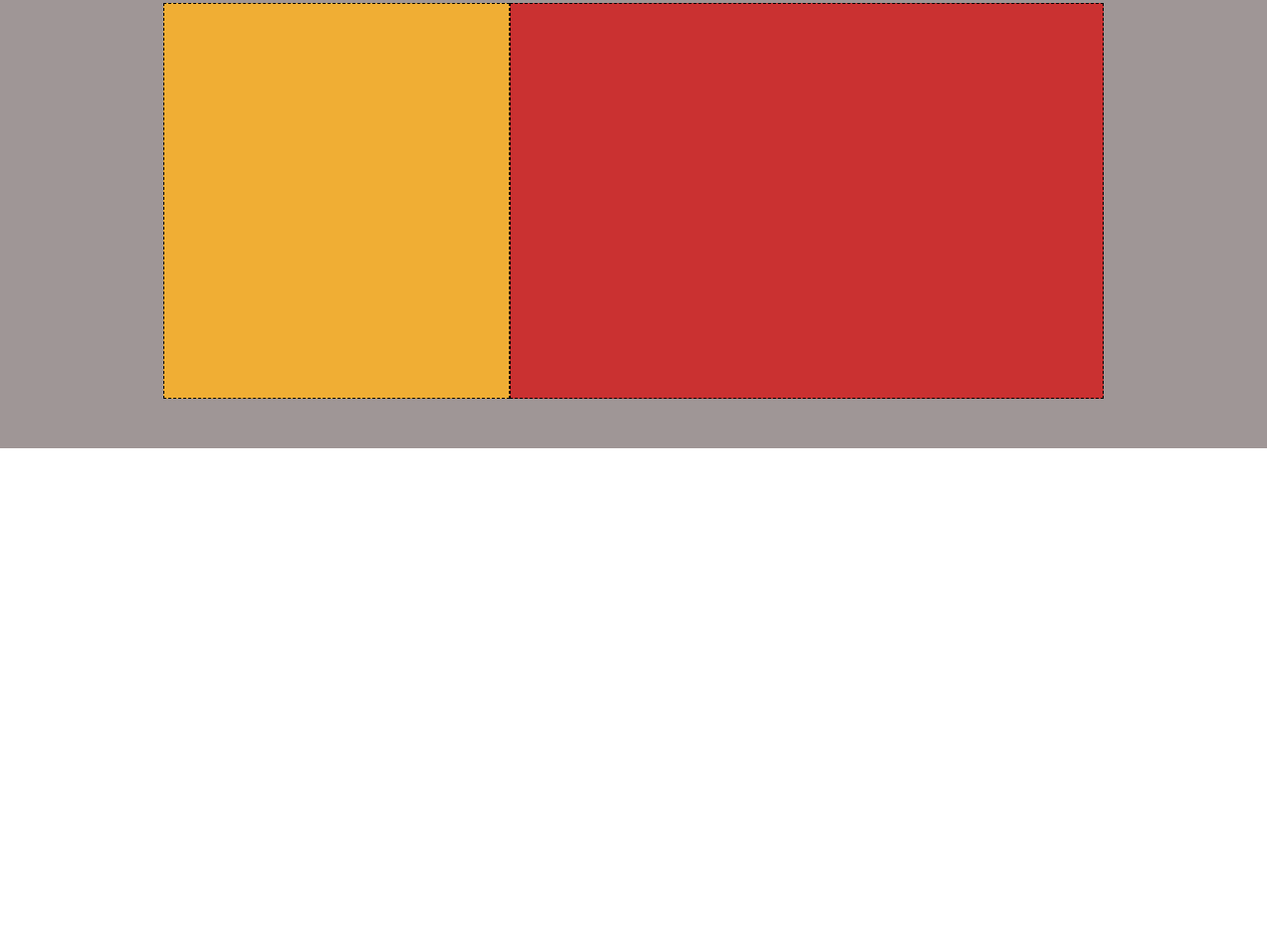
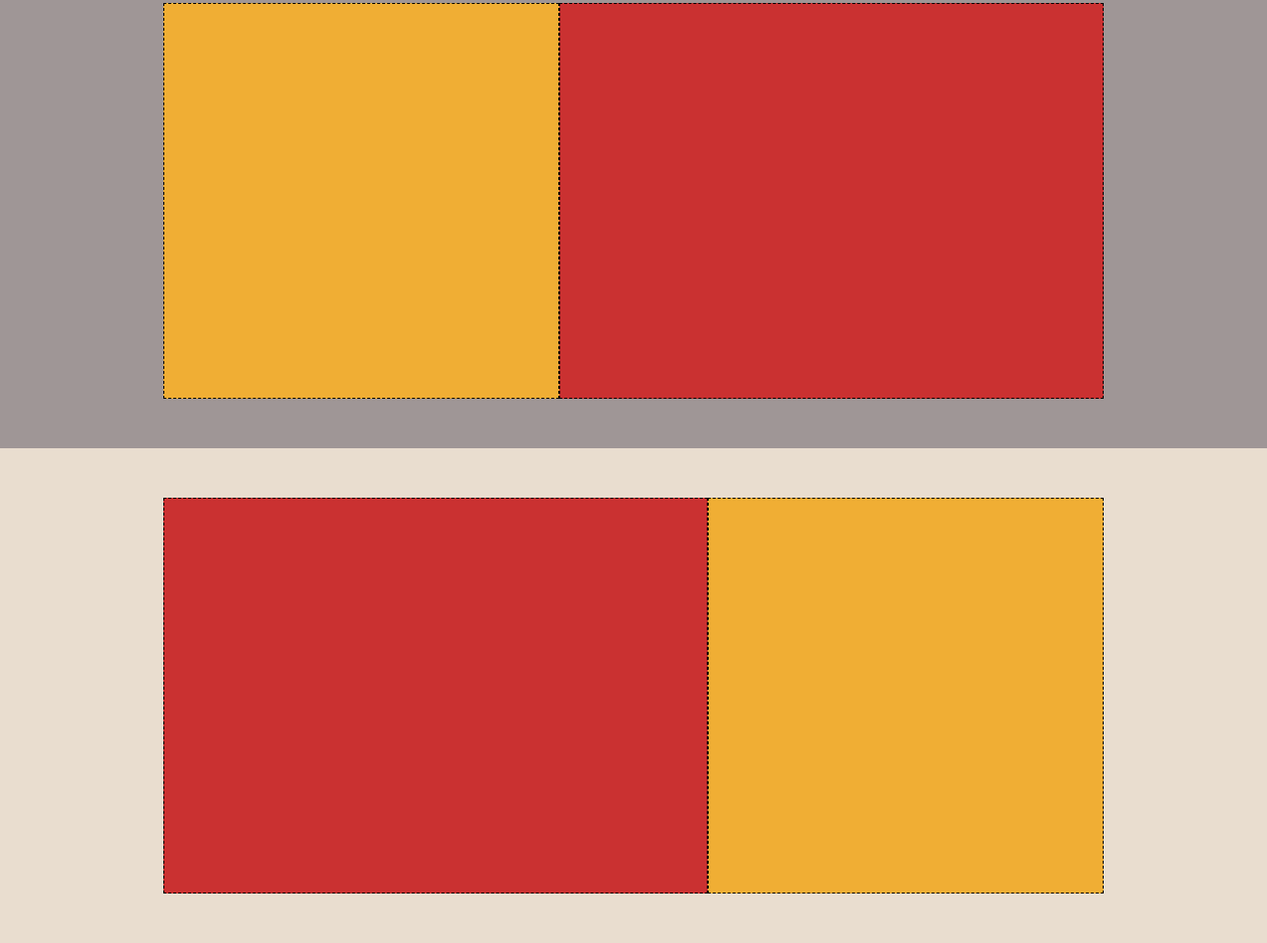
Before and after one commit to IsabellaCazzamali/htmlcss-struttura-discord, a plain HTML site: page index.html in a window 1280 px wide. Shown: the part 1007-1960 px from the top of the page at 99% size. Before the commit the page ends 1460 px from the top, so only its background shows below. Drawn offline with Linux system fonts and the light colour scheme.

Commit message:
Add .debug section4

```diff
--- a/assets/style.css
+++ b/assets/style.css
@@ -39,14 +39,14 @@
 
 .debug .img_frog{
     height: 400px;
-    width: 600px;
+    width: 550px;
     background-color: rgb(202, 49, 49);
     border: 1px dashed black;
 }
 
 .debug .text_place{
     height: 400px;
-    width: 350px;
+    width: 400px;
     background-color: rgb(240, 174, 52);
     border: 1px dashed black;
 }
@@ -58,18 +58,36 @@
 
 .debug .text_channel{
     height: 400px;
-    width: 350px;
+    width: 400px;
     background-color: rgb(240, 174, 52);
     border: 1px dashed black;
 }
 
 .debug .img_wizard{
     height: 400px;
-    width: 600px;
+    width: 550px;
     background-color: rgb(202, 49, 49);
     border: 1px dashed black;
 }
 
+.debug .fandom{
+    height: 500px;
+    background-color: rgb(233, 221, 207);
+}
+
+.debug .img_book{
+    height: 400px;
+    width: 550px;
+    background-color: rgb(202, 49, 49);
+    border: 1px dashed black;
+}
+
+.debug .text_fandom{
+    height: 400px;
+    width: 400px;
+    background-color: rgb(240, 174, 52);
+    border: 1px dashed black;
+}
 
 
 /* Utility */
@@ -123,3 +141,9 @@ header{
     justify-content: center;
     align-items: center;
 }
+
+.fandom{
+    display: flex;
+    justify-content: center;
+    align-items: center;
+}
--- a/index.html
+++ b/index.html
@@ -51,5 +51,15 @@
     </section>
     <!-- /Section3 -->
 
+    <section class="fandom">
+        <div class="img_book">
+
+        </div>
+        <div class="text_fandom">
+
+        </div>
+    </section>
+    <!-- /Section4 -->
+
 </body>
 </html>
```
